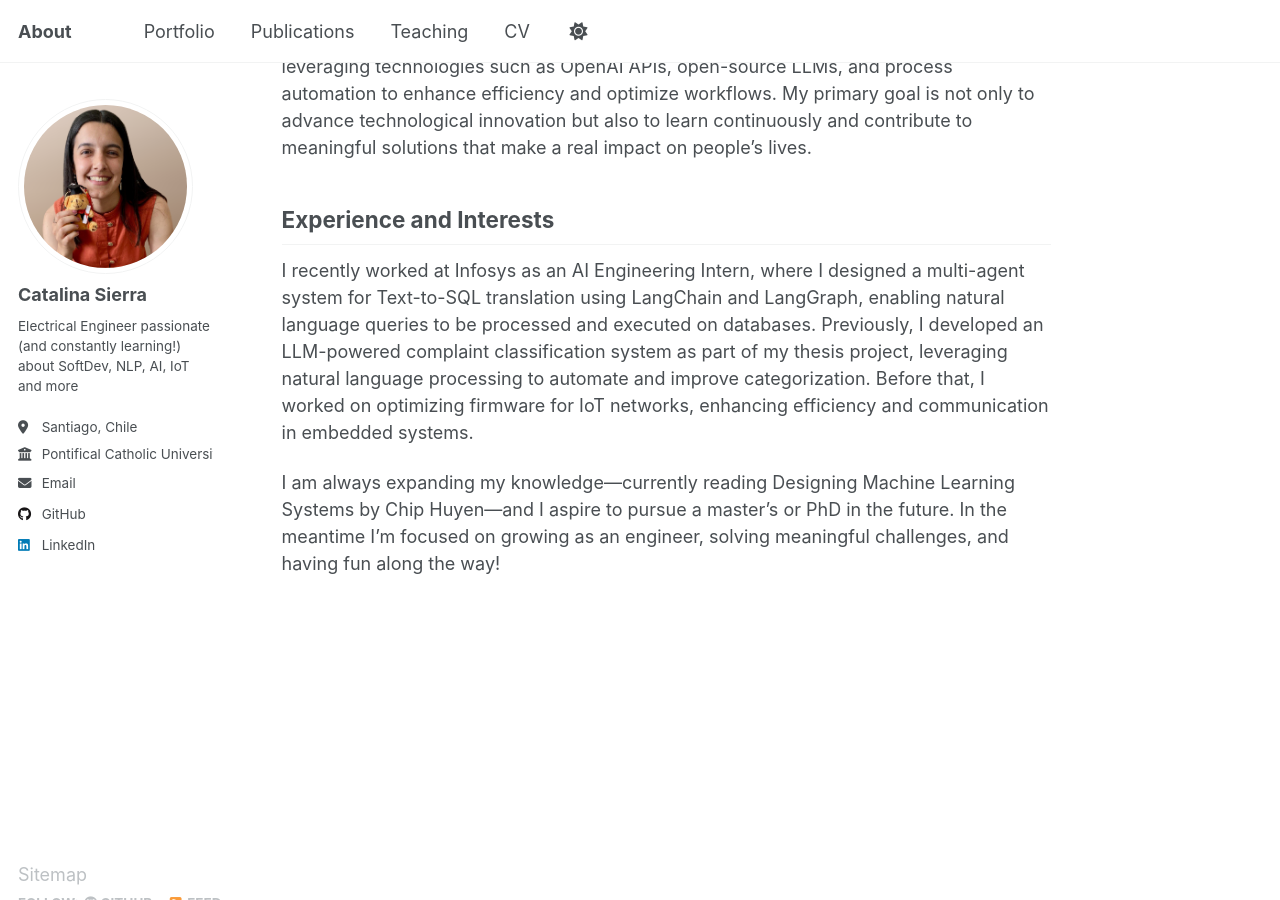
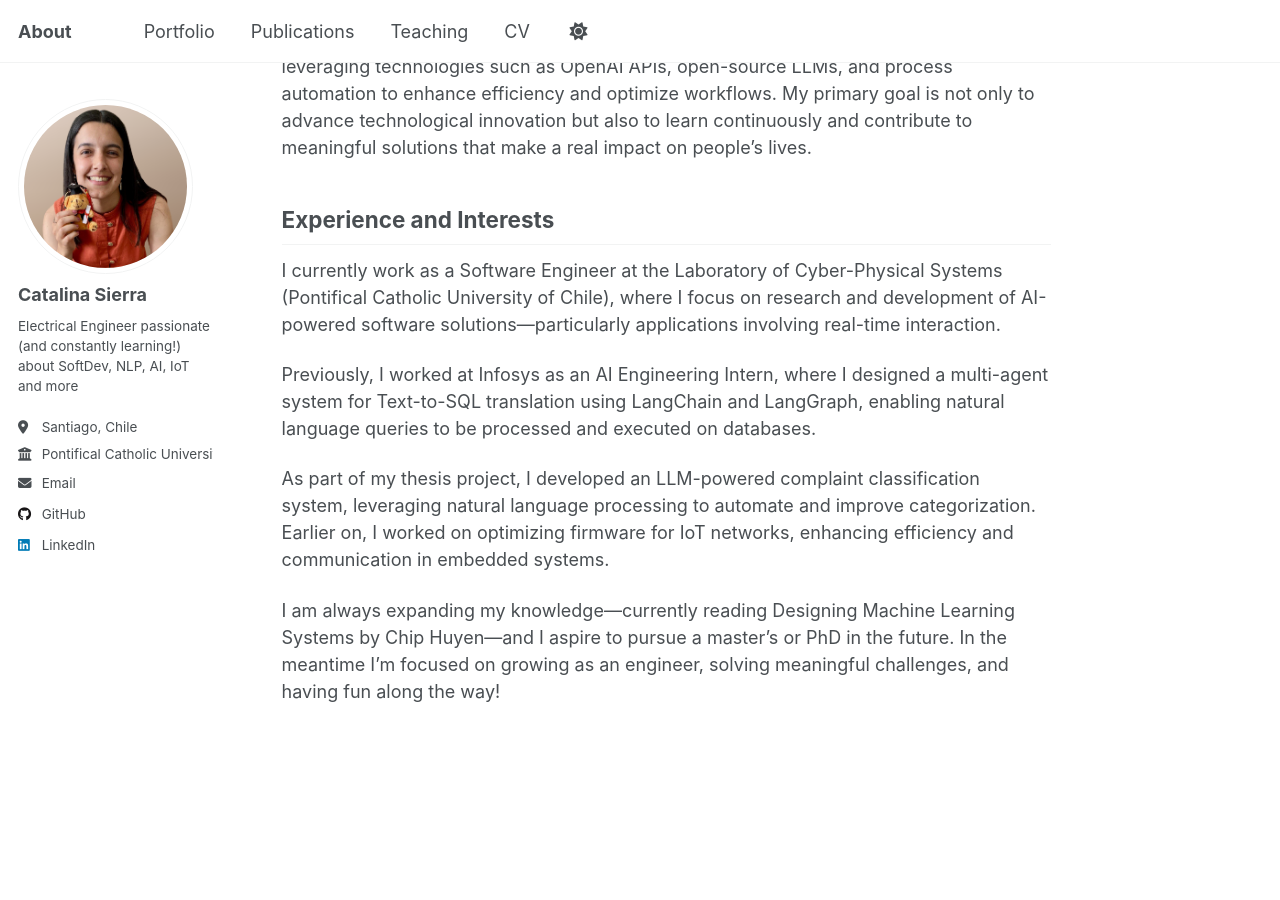
Before and after one commit to csierr/csierr.github.io, a Jekyll site: the page built from _pages/about.md, in a window 1280 px wide and 900 px high, scrolled down 342 px. Built offline with Jekyll 4.4.1, drawn with Linux system fonts in a browser that asks for light colours; our own code applies the rules of GitHub Pages for plain Markdown files.

Commit message:
Improvements III

```diff
--- a/_pages/about.md
+++ b/_pages/about.md
@@ -15,6 +15,10 @@ I am currently dedicated to researching and developing AI-driven software soluti
 
 ## Experience and Interests
 
-I recently worked at Infosys as an AI Engineering Intern, where I designed a multi-agent system for Text-to-SQL translation using LangChain and LangGraph, enabling natural language queries to be processed and executed on databases. Previously, I developed an LLM-powered complaint classification system as part of my thesis project, leveraging natural language processing to automate and improve categorization. Before that, I worked on optimizing firmware for IoT networks, enhancing efficiency and communication in embedded systems.
+I currently work as a Software Engineer at the Laboratory of Cyber-Physical Systems (Pontifical Catholic University of Chile), where I focus on research and development of AI-powered software solutions—particularly applications involving real-time interaction.
+
+Previously, I worked at Infosys as an AI Engineering Intern, where I designed a multi-agent system for Text-to-SQL translation using LangChain and LangGraph, enabling natural language queries to be processed and executed on databases.
+
+As part of my thesis project, I developed an LLM-powered complaint classification system, leveraging natural language processing to automate and improve categorization. Earlier on, I worked on optimizing firmware for IoT networks, enhancing efficiency and communication in embedded systems.
 
 I am always expanding my knowledge—currently reading Designing Machine Learning Systems by Chip Huyen—and I aspire to pursue a master’s or PhD in the future. In the meantime I’m focused on growing as an engineer, solving meaningful challenges, and having fun along the way!
```
Also changed, not shown: _pages/cv.md (+2 -1 lines).
